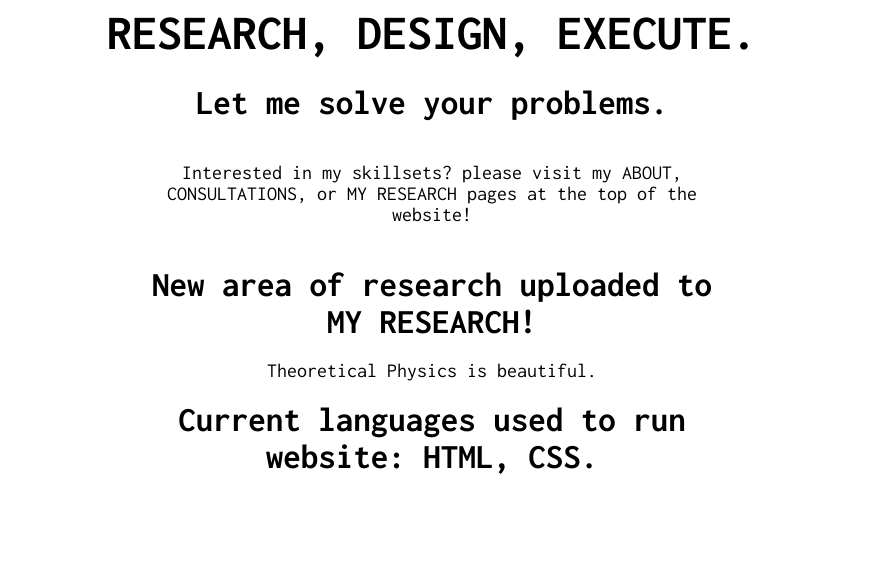
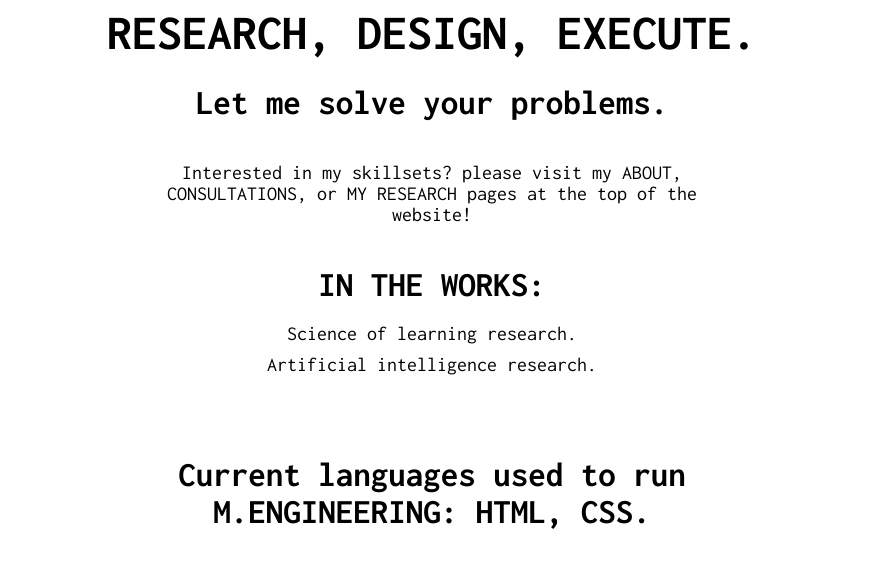
Before and after one commit to ranellbumbasi/m.engineering, a plain HTML site: page index.html in a window 1280 px wide. Shown: the part 198-764 px from the top of the page, without its empty margins (208-1104 px from the left). Drawn offline with Linux system fonts and the light colour scheme.

Commit message:
unofficial push

```diff
--- a/index.html
+++ b/index.html
@@ -41,12 +41,19 @@
             </br>
           </p>
         </div>
-        <h3>New area of research uploaded to MY RESEARCH!</h3>
+        <h3>IN THE WORKS:</h3>
         <div class="centered-paragraph">
-          <p>Theoretical Physics is beautiful.</p>
+          <p>Science of learning research.</p>
+          <p>Artificial intelligence research.</p>
         </div>
-        <h3>Current languages used to run website: HTML, CSS.</h3>
       </div>
+      <div class="text-box">
+        <br>
+        <br>
+        <br>
+        <h3>Current languages used to run M.ENGINEERING: HTML, CSS.</h3>
+      </div>
+
     </section>
   </body>
 </html>
```
Also changed, not shown: MY RESEARCH.html (+0 -3 lines).
